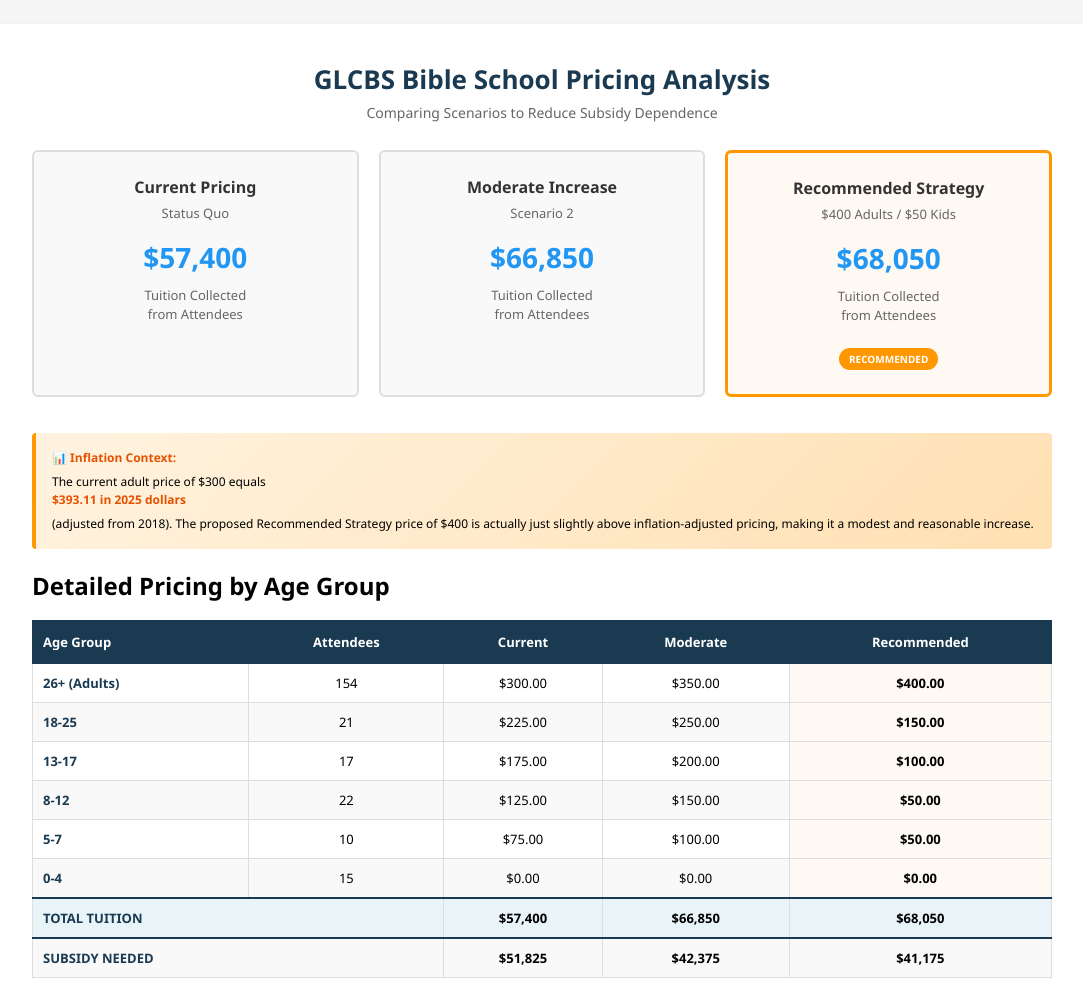
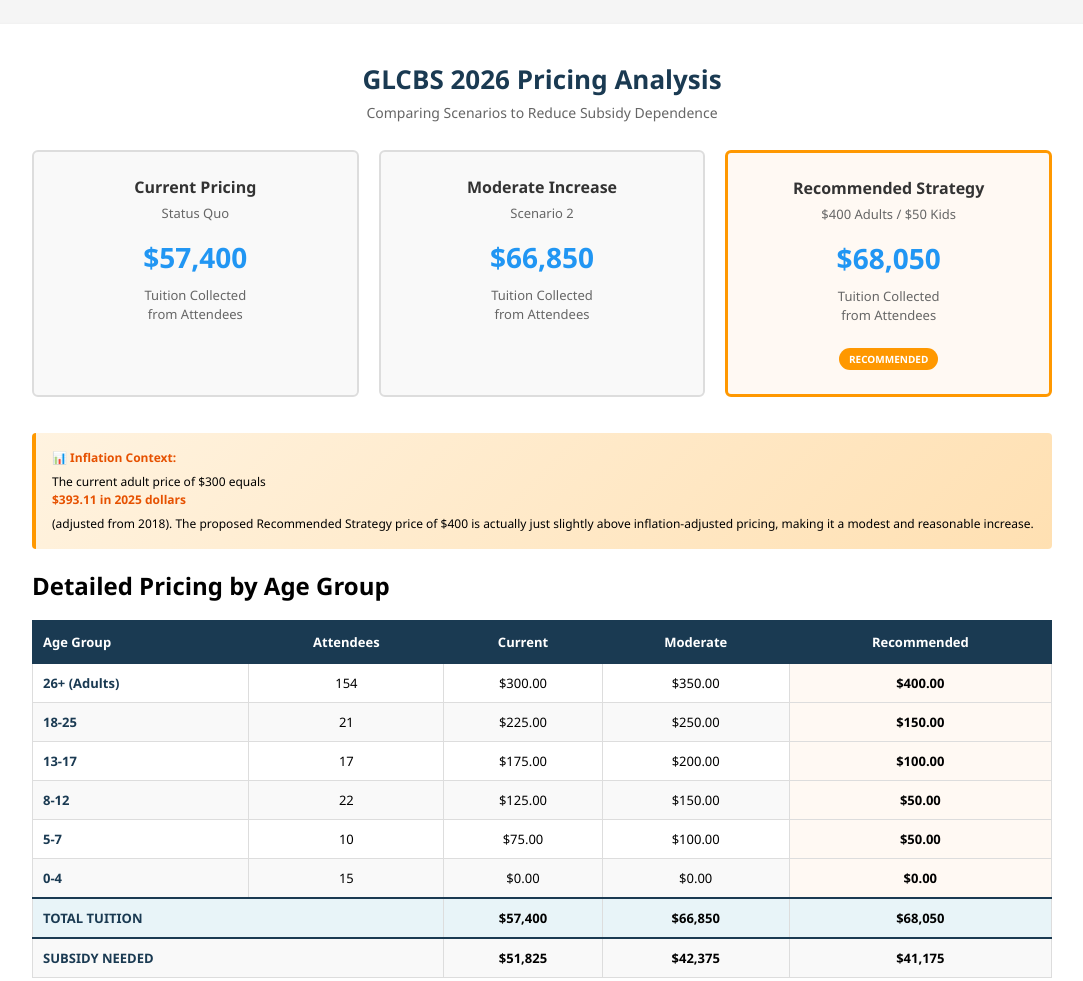
Before and after one commit to nicolaspratt/glcbs, a plain HTML site: page index.html in a window 1280 px wide. Shown: the top 981 px of the page, without its empty margins (98-1181 px from the left). Drawn offline with Linux system fonts and the light colour scheme.

Commit message:
Update index.html

```diff
--- a/index.html
+++ b/index.html
@@ -803,7 +803,7 @@
     </head>
     <body>
         <div class="container">
-            <h1>GLCBS Bible School Pricing Analysis</h1>
+            <h1>GLCBS 2026 Pricing Analysis</h1>
             <p class="subtitle">
                 Comparing Scenarios to Reduce Subsidy Dependence
             </p>
```
